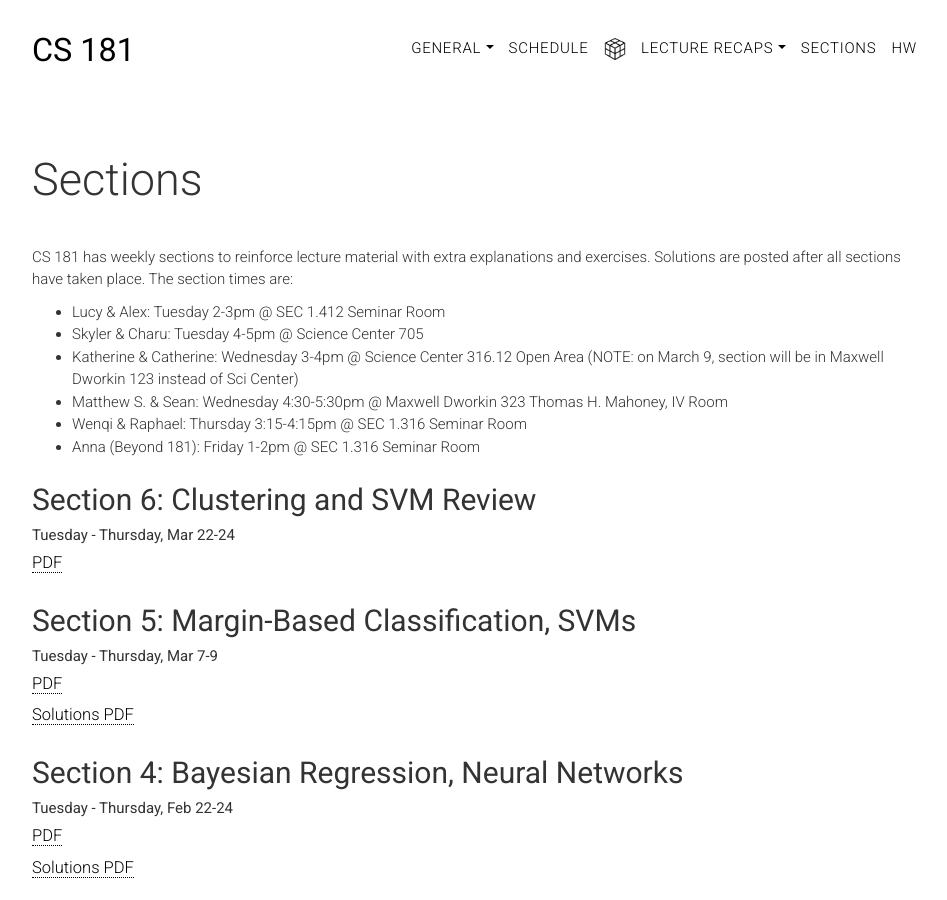
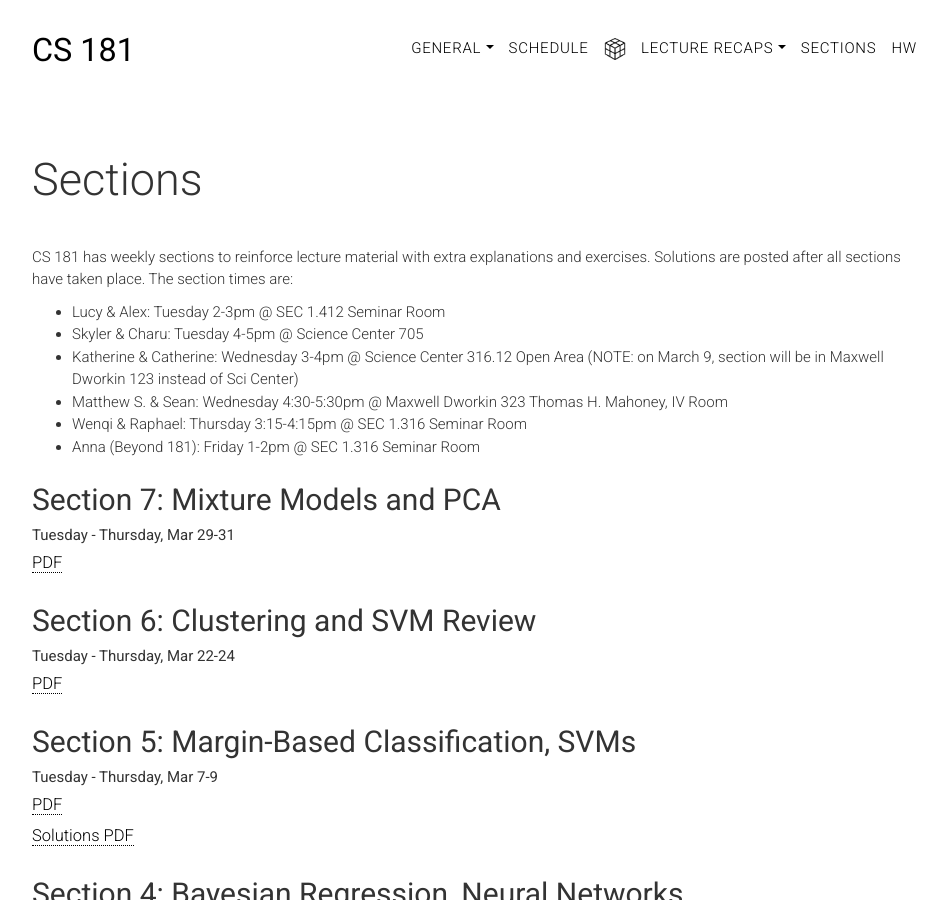
Before and after one commit to harvard-ml-courses/cs181-web, a Jekyll site: the page built from sections.html, in a window 1280 px wide and 900 px high. Shown: the whole window, without its empty margins (158-1105 px from the left). Built offline with Jekyll 4.4.1, drawn with Linux system fonts in a browser that asks for light colours.

Commit message:
Uploaded section 7 files

```diff
--- a/sections.html
+++ b/sections.html
@@ -31,6 +31,11 @@ weight: 0
             <li><a href="sections/sec01.pdf" target="_blank">PDF</a></li>
             <li><a href="sections/sec01_soln.pdf" target="_blank">Solutions PDF</a></li>
         </ul> -->
+        <h2 class="title" id="sec7">Section 7: Mixture Models and PCA</h2>
+        <p class="head-subtitle">Tuesday - Thursday, Mar 29-31</p>
+        <ul class="lists">
+            <li><a href="sections/sec07-mixture-pca/cs181-section7.pdf" target="_blank">PDF</a></li>
+        </ul>
 
         <h2 class="title" id="sec1">Section 6: Clustering and SVM Review</h2>
         <p class="head-subtitle">Tuesday - Thursday, Mar 22-24</p>
```
Also changed, not shown: 1 other file.
